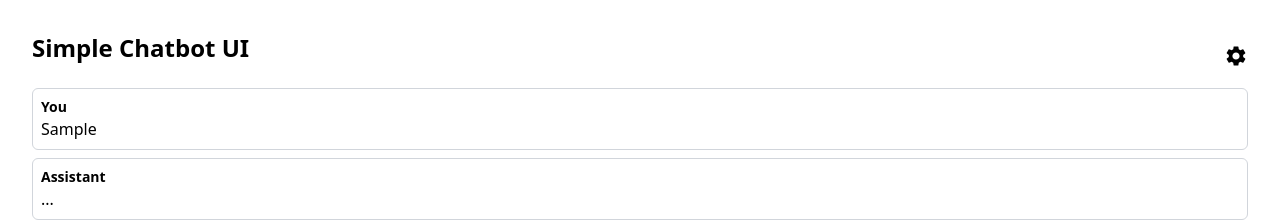
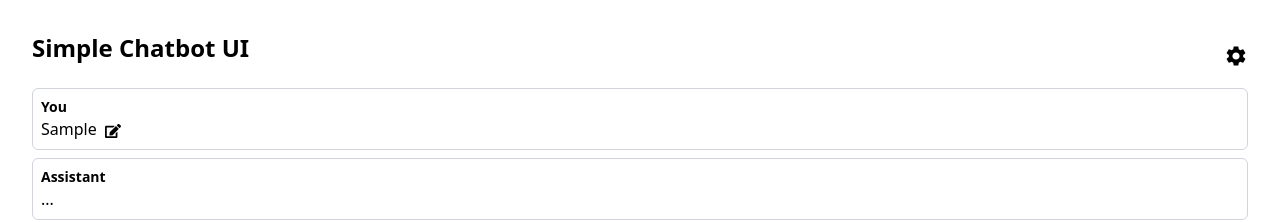
Before and after one commit to Googlefan256/simple_chatbot_ui, a React (Vite) app: page / in a window 1280 px wide. Both pictures are taken after typing "Sample" into the empty fields and a click on the button "Send". Shown: the top 222 px of the page. Built offline with nearby package versions, Linux system fonts and the light colour scheme; no server answers.

Commit message:
fix: editable

```diff
--- a/src/App.tsx
+++ b/src/App.tsx
@@ -4,18 +4,25 @@ import { MdSettings } from "react-icons/md";
 import { SettingsWindow } from "./settings";
 import { useSettings } from "./settings-hook";
 import TextareaAutosize from "react-textarea-autosize";
+import { Editable } from "./editable";
 
-function ChatPiece({ role, content }: ChatHistory) {
+function ChatPiece({
+	role,
+	content,
+	set,
+}: ChatHistory & {
+	set: ((value: string) => void) | undefined;
+}) {
 	return (
 		<div className="p-2 border border-gray-300 rounded-md my-2 w-full">
 			<p className="text-sm font-semibold">
 				{role === "user" ? "You" : "Assistant"}
 			</p>
-			{content.split("\n").map((line, index) => (
-				<p key={index} className="text-base">
-					{line}
-				</p>
-			))}
+			{set ? (
+				<Editable content={content} set={set} />
+			) : (
+				<div className="whitespace-pre-wrap">{content}</div>
+			)}
 		</div>
 	);
 }
@@ -58,10 +65,24 @@ function App() {
 					</div>
 				</div>
 				{history.map((chat, index) => (
-					<ChatPiece key={index} {...chat} />
+					<ChatPiece
+						key={index}
+						{...chat}
+						set={(v) => {
+							setHistory((history) => {
+								const newHistory = history.slice();
+								newHistory[index] = { ...newHistory[index], content: v };
+								return newHistory;
+							});
+						}}
+					/>
 				))}
 				{responseStream && (
-					<ChatPiece role="assistant" content={responseStream} />
+					<ChatPiece
+						role="assistant"
+						content={responseStream}
+						set={undefined}
+					/>
 				)}
 				<TextareaAutosize
 					minRows={2}
--- /dev/null
+++ b/src/editable.tsx
@@ -0,0 +1,38 @@
+import { useEffect, useState } from "react";
+import { FaEdit } from "react-icons/fa";
+
+export function Editable({
+	content,
+	set,
+}: {
+	content: string;
+	set: (v: string) => void;
+}) {
+	const [contentStable, setContentStable] = useState("");
+	const [hover, setHover] = useState(false);
+	useEffect(() => {
+		setContentStable(content);
+		// this is because we just need to set the contentStable once
+	}, []);
+	return (
+		<span>
+			<div
+				className="whitespace-pre-wrap"
+				contentEditable={true}
+				suppressContentEditableWarning
+				onKeyUpCapture={(t) => {
+					set(t.currentTarget.textContent || "");
+				}}
+				onFocus={() => {
+					setHover(true);
+				}}
+				onBlur={() => {
+					setHover(false);
+				}}
+			>
+				{contentStable}
+				{!hover && <FaEdit className="inline-block ml-2" />}
+			</div>
+		</span>
+	);
+}
```
